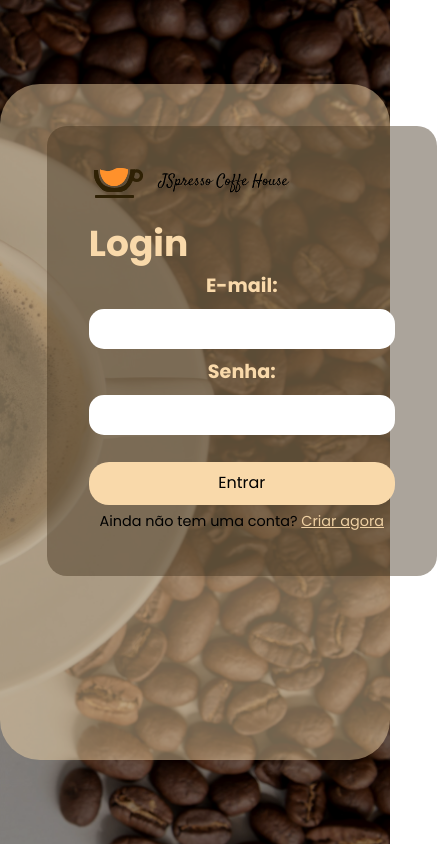
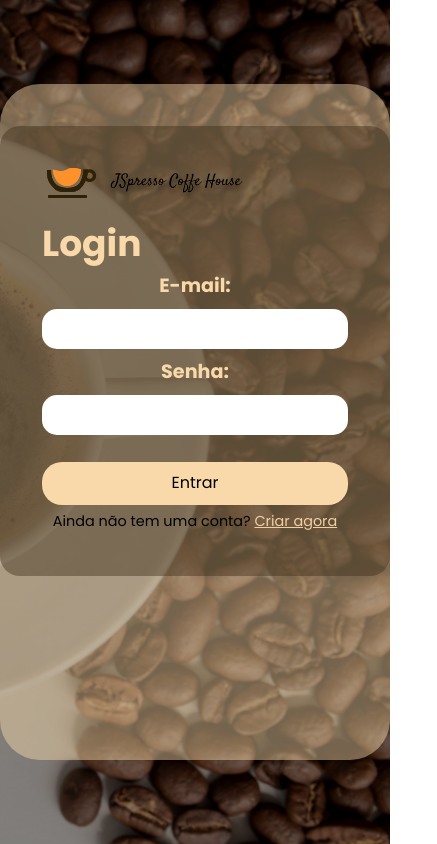
Before and after one commit to DevGsBraga/JSpresso.Coffe.House, a React (Vite) app: page /login in a window 390 px wide. Shown: the whole page, 437 px wide, since content can reach past the window. Built offline with nearby package versions, Linux system fonts and the light colour scheme.

Commit message:
Update
Resposividade!

```diff
--- a/src/pages/Login/LoginStyle.css
+++ b/src/pages/Login/LoginStyle.css
@@ -2,28 +2,26 @@
 /* CONTAINER PRINCIPAL */
 #container__login {
     width: 100vw;
-    max-width: 1920px;
     height: 100vh;
     display: flex;
-    flex-wrap: wrap;
+    flex-wrap: wrap-reverse;
     align-items: center;
     justify-content: center;
 
 
 
-    background-image: url(../../assets/imgs/Login/bg-login-fundo.png);
+    background-image:url(../../assets/imgs/Login/bg-login-fundo.png);
     background-size: cover;
 
     /* background:linear-gradient(290deg, #ff902b 12%, #f9d9aaee 57%, #2f2105 100%); */
-
-
 
 }
 
 
 /* CONTAINER SECUNDÁRIO  */
 .login__box {
-    width: 80%;
+    width: 90%;
+    max-width: 1980px;
     height: 90%;
     display: flex;
 
@@ -135,12 +133,10 @@
     display: flex;
     justify-content: center;
     align-items: center;
-
 }
 
 .img-login {
     max-width: 90%;
-    border-radius: 50%;
 }
 
 
@@ -148,9 +144,11 @@
 /* RESPONSIVIDADE */
 
 
-@media (max-width: 1560px) {
+@media (max-width: 1444px) {
     .login__box {
         width: 90%;
+        justify-content: center;
+        align-items: center;
     }
 
     .box__form {
@@ -168,11 +166,32 @@
 
     .login__box {
         width: 90%;
+        flex-direction: column;
+        justify-content: center;
+        align-items: center;
+
     }
 
+    .box__left--login{
+        width: 100%;
+        justify-content: center;
+    }
+
+    .container-login-right {
+        width: 100%;
+    }
+
+    .login-right-img {
+        width: 100%;
+        height: 70%;
+    }
+
+
+
     .box__form {
-        width: 600px;
-        margin-top: 13rem;
+        width: 100%;
+        height: 500px;
+        margin-top: 7rem;
     }
 }
 
```
